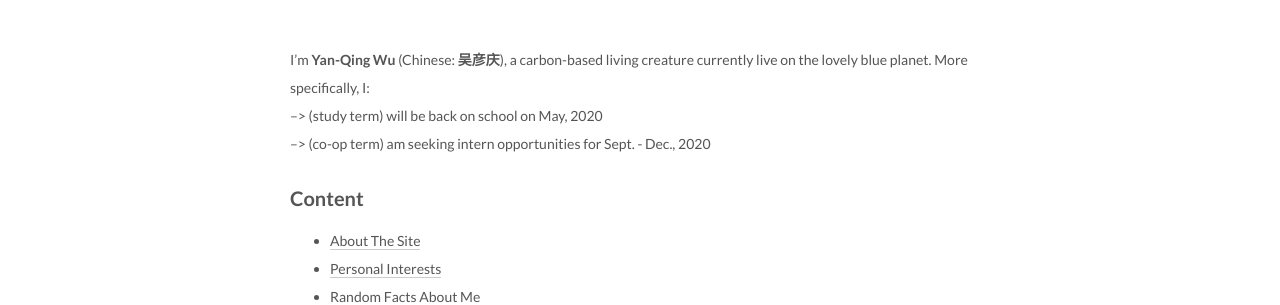
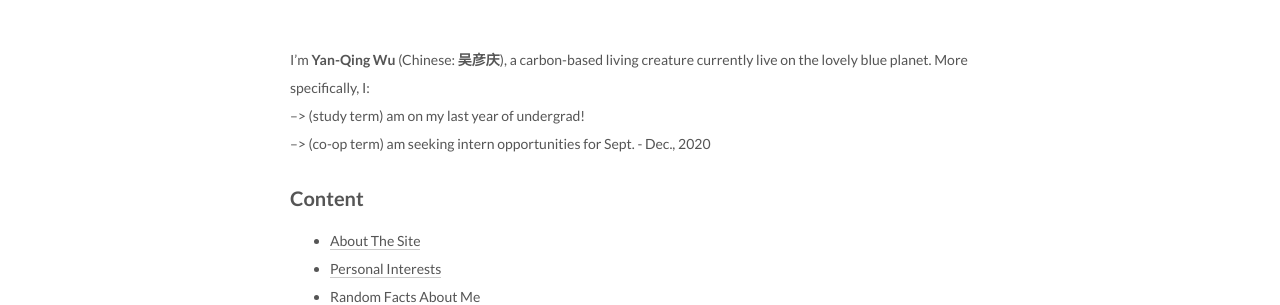
Before and after one commit to pwyq/blog, a Jekyll site: the page built from about/index.html, in a window 1280 px wide. Shown: the part 466-771 px from the top of the page. Built offline with Jekyll 4.4.1, drawn with Linux system fonts in a browser that asks for light colours; nearby versions of some CDN libraries; comment, search, counter and statistics services are not loaded.

Commit message:
Update en.md

```diff
--- a/_includes/_about/en.md
+++ b/_includes/_about/en.md
@@ -1,6 +1,6 @@
 I'm **Yan-Qing Wu** (Chinese: **吴彦庆**), a carbon-based living creature currently live on the lovely blue planet.
 More specifically, I:
---> (study term) will be back on school on May, 2020
+--> (study term) am on my last year of undergrad!
 --> (co-op term) am seeking intern opportunities for Sept. - Dec., 2020
 
 ### Content
```
